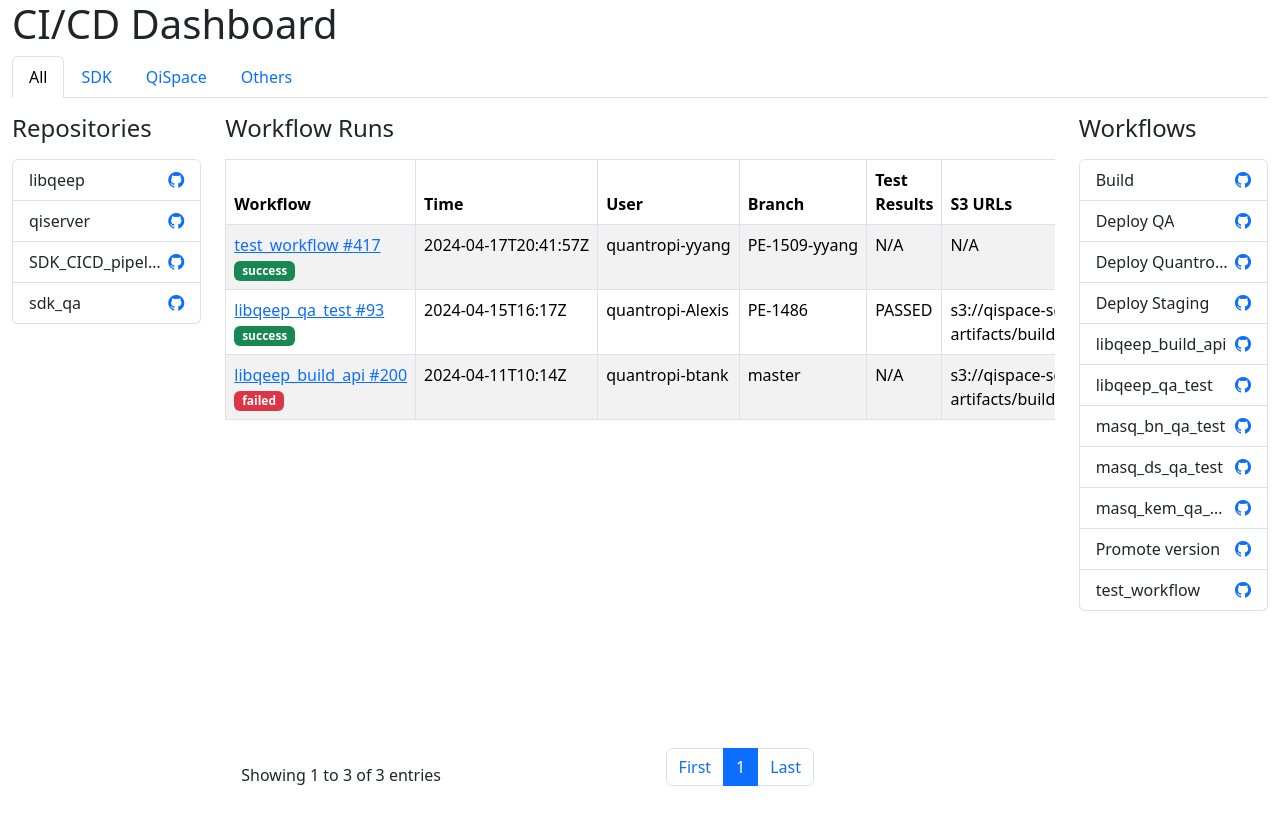
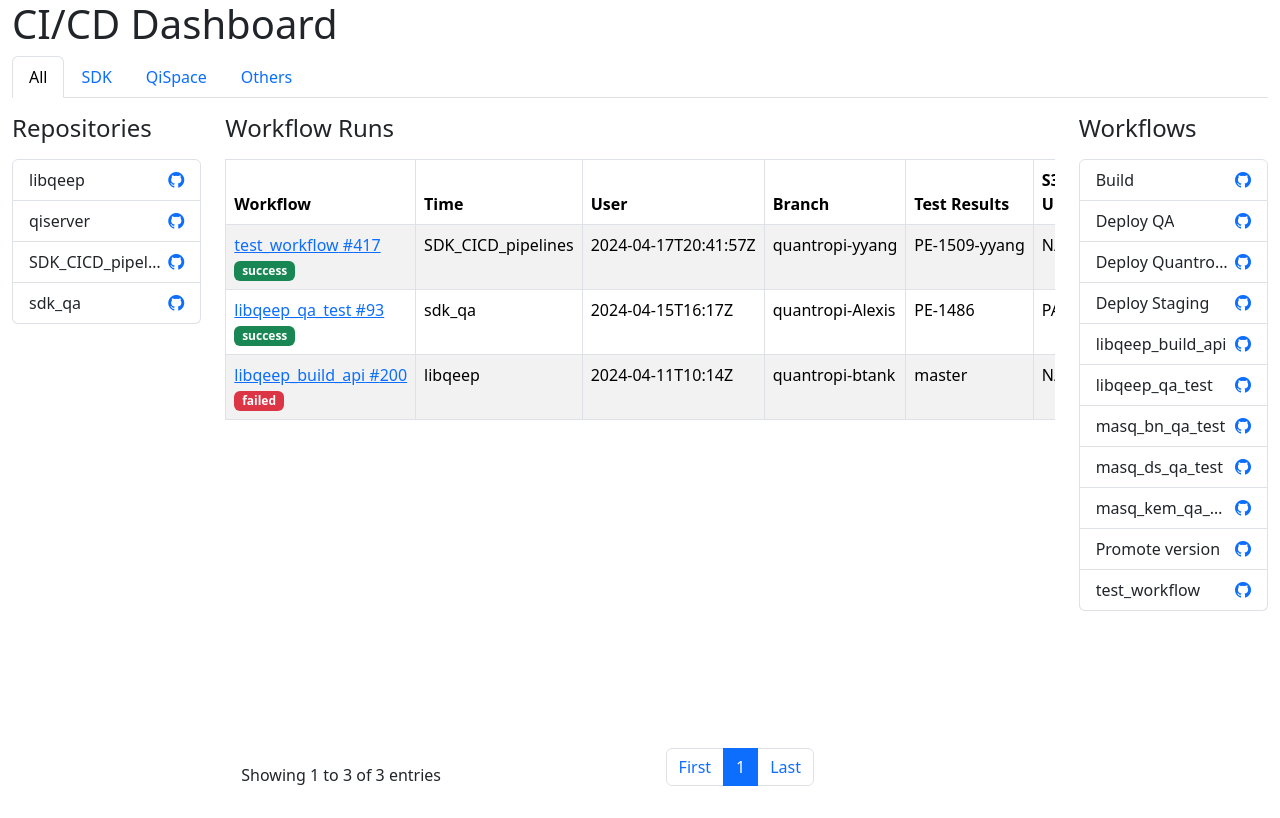
Before and after one commit to quantropi/cicd_dashboard, a React (Create React App) app: page / in a window 1280 px wide. Built offline with nearby package versions, Linux system fonts and the light colour scheme.

Commit message:
Add repo into Workflows Runs table

```diff
--- a/src/components/Run.tsx
+++ b/src/components/Run.tsx
@@ -30,6 +30,11 @@ const Run: React.FC<RunProps> = ({ run }) => {
         </Badge>
       </td>
       <td>
+        <div className="text-truncate" style={{ maxWidth: '150px' }}>
+          {run.repo}
+        </div>
+      </td>
+      <td>
         <div className="text-truncate" style={{ maxWidth: '200px' }}>
           {run.time}
         </div>
```
